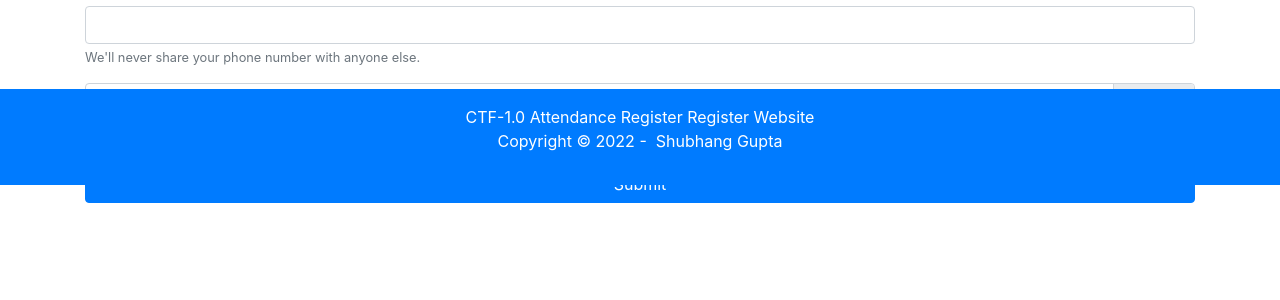
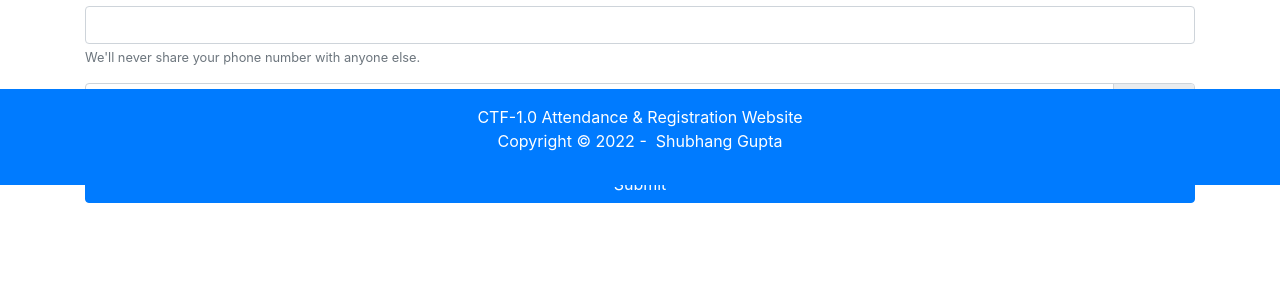
Before and after one commit to jarvis-1805/attendance-register-php, a PHP site: page /index.php in a window 1280 px wide. Shown: the part 615-915 px from the top of the page. Run offline with PHP 8.4, Linux system fonts and the light colour scheme; data comes from the database, SQL or seed files in the repository; data that the repository does not hold is empty.

Commit message:
Footer fixes

```diff
--- a/includes/footer.php
+++ b/includes/footer.php
@@ -6,7 +6,7 @@
       <br>
       <div id="footer" class="p-3 bg-primary text-white fixed-bottom">
       <p class="text-center">
-        CTF-1.0 Attendance Register Register Website<br>
+        CTF-1.0 Attendance & Registration Website<br>
         Copyright &copy; <?php echo date('Y');?> -&nbsp;&nbsp;<a href="https://jarvis-1805.github.io/" target="_blank" style="color: white;">Shubhang Gupta</a>
       </p>
       </div>
```
